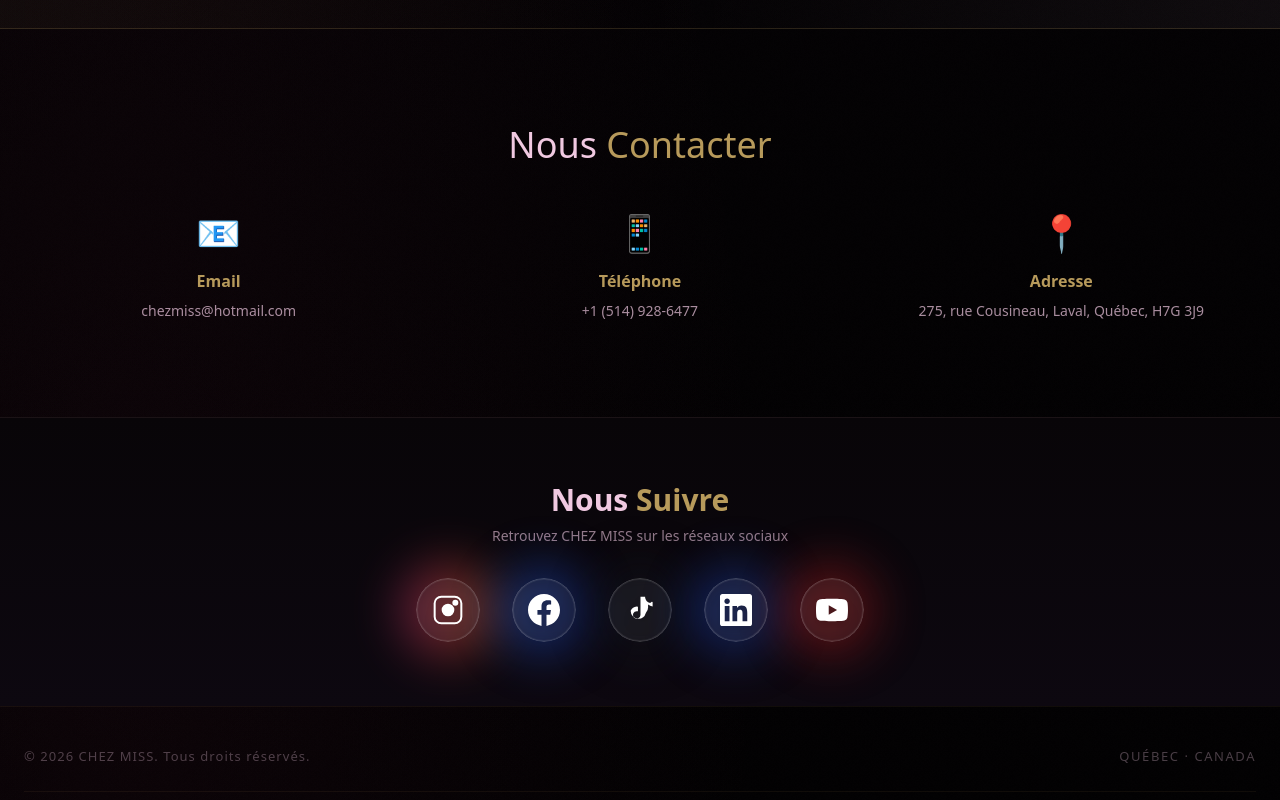
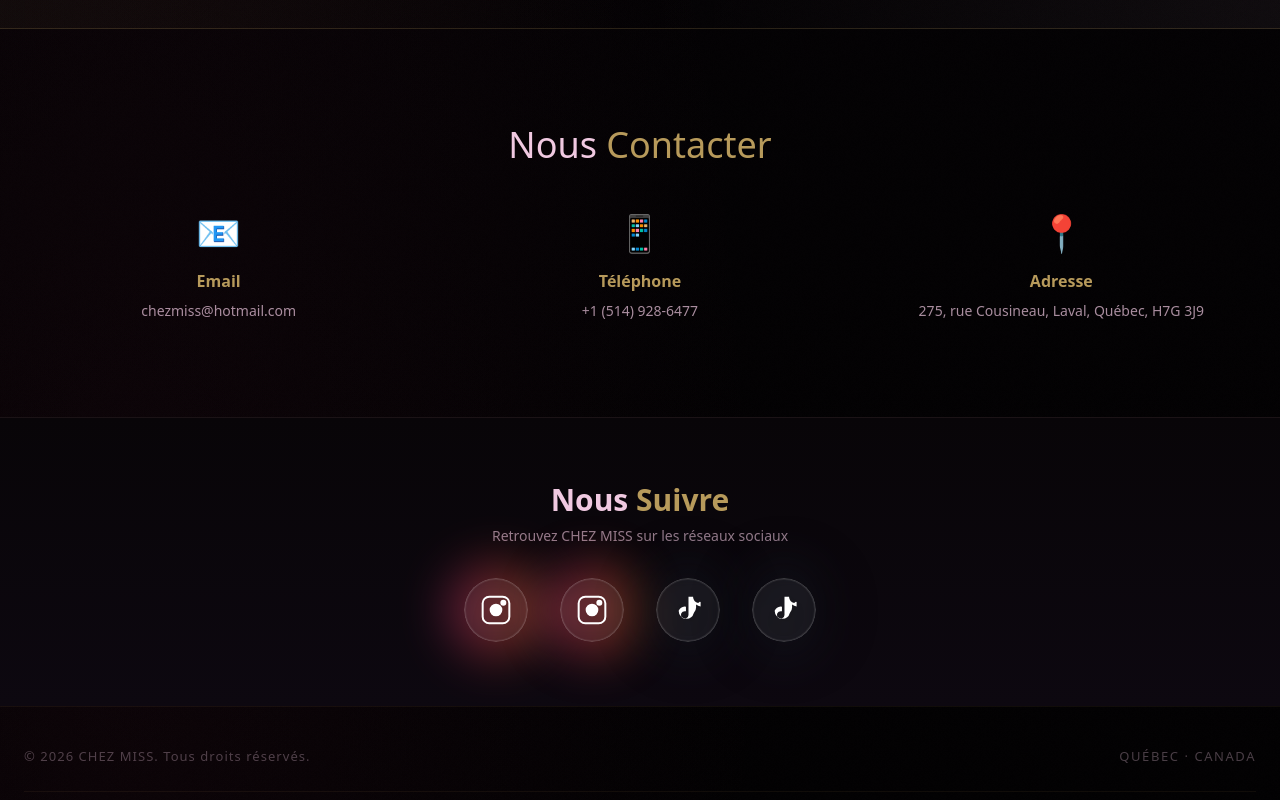
Before and after one commit to kentleyk-ui/chezmiss, a Next.js app: page / in a window 1280 px wide. Shown: the part 1670-2470 px from the top of the page. Built offline with nearby package versions, Linux system fonts and the light colour scheme.

Commit message:
Update social media links: remove Facebook/LinkedIn/YouTube, add multiple Instagram and TikTok profiles (CHEZ MISS + Dolls Mafia)

```diff
--- a/components/SocialLinksElite.tsx
+++ b/components/SocialLinksElite.tsx
@@ -47,33 +47,27 @@ export function SocialLinksElite() {
   const socialLinks: SocialLink[] = [
     {
       icon: SocialIcons.instagram,
-      href: "https://instagram.com/chezmiss",
-      label: "Instagram",
+      href: "https://www.instagram.com/chezmiss?igsh=Y293ZDU4bDhkeG56",
+      label: "Instagram - CHEZ MISS",
       color: "from-pink-500 via-red-500 to-orange-400",
     },
     {
-      icon: SocialIcons.facebook,
-      href: "https://facebook.com/chezmiss",
-      label: "Facebook",
-      color: "from-blue-600 to-blue-800",
+      icon: SocialIcons.instagram,
+      href: "https://www.instagram.com/dolls.mafia.official?igsh=MXZhbmNoY3poZ2NiMA==",
+      label: "Instagram - Dolls Mafia",
+      color: "from-pink-500 via-red-500 to-orange-400",
     },
     {
       icon: SocialIcons.tiktok,
-      href: "https://tiktok.com/chezmiss",
-      label: "TikTok",
+      href: "https://www.tiktok.com/@chezmiss?_r=1&_t=ZS-96prJTENC4H",
+      label: "TikTok - CHEZ MISS",
       color: "from-black via-gray-800 to-black",
     },
     {
-      icon: SocialIcons.linkedin,
-      href: "https://linkedin.com/company/chezmiss",
-      label: "LinkedIn",
-      color: "from-blue-700 to-blue-900",
-    },
-    {
-      icon: SocialIcons.youtube,
-      href: "https://youtube.com/chezmiss",
-      label: "YouTube",
-      color: "from-red-600 to-red-800",
+      icon: SocialIcons.tiktok,
+      href: "https://www.tiktok.com/@dolls.mafia.official?_r=1&_t=ZS-96prX384gZk",
+      label: "TikTok - Dolls Mafia",
+      color: "from-black via-gray-800 to-black",
     },
   ];
 
```
